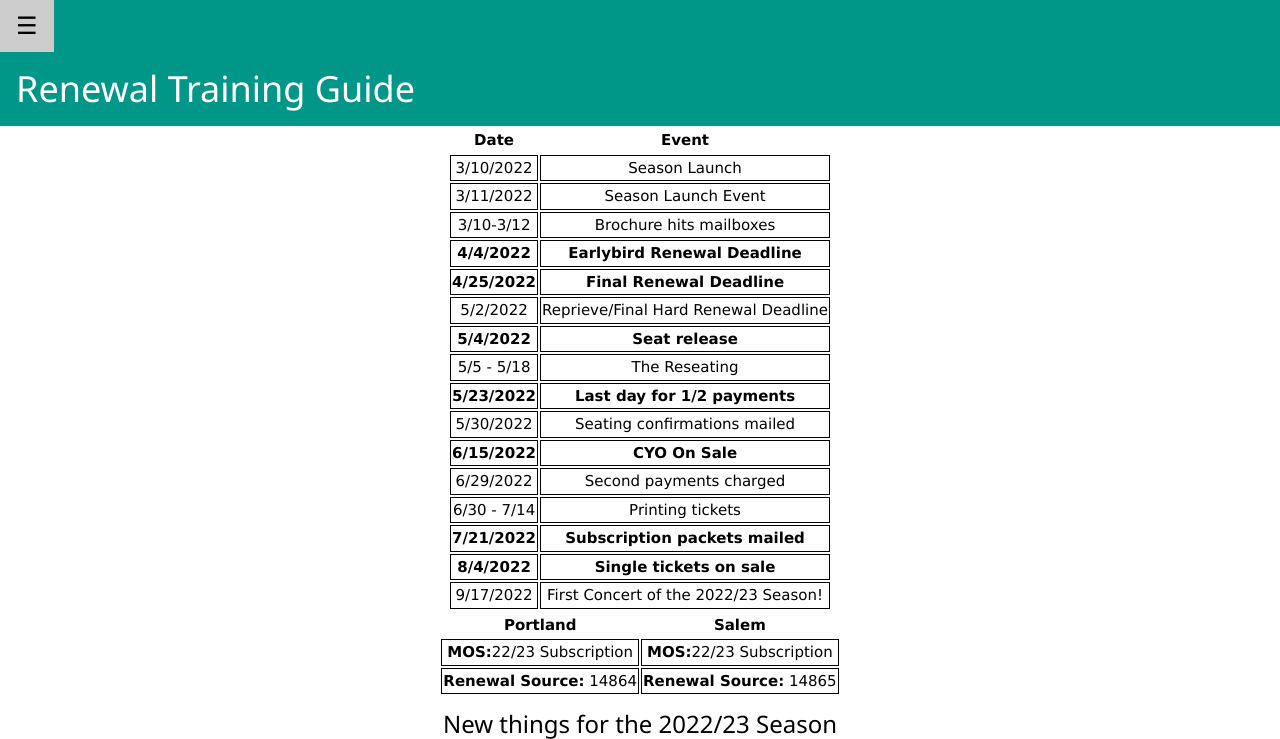
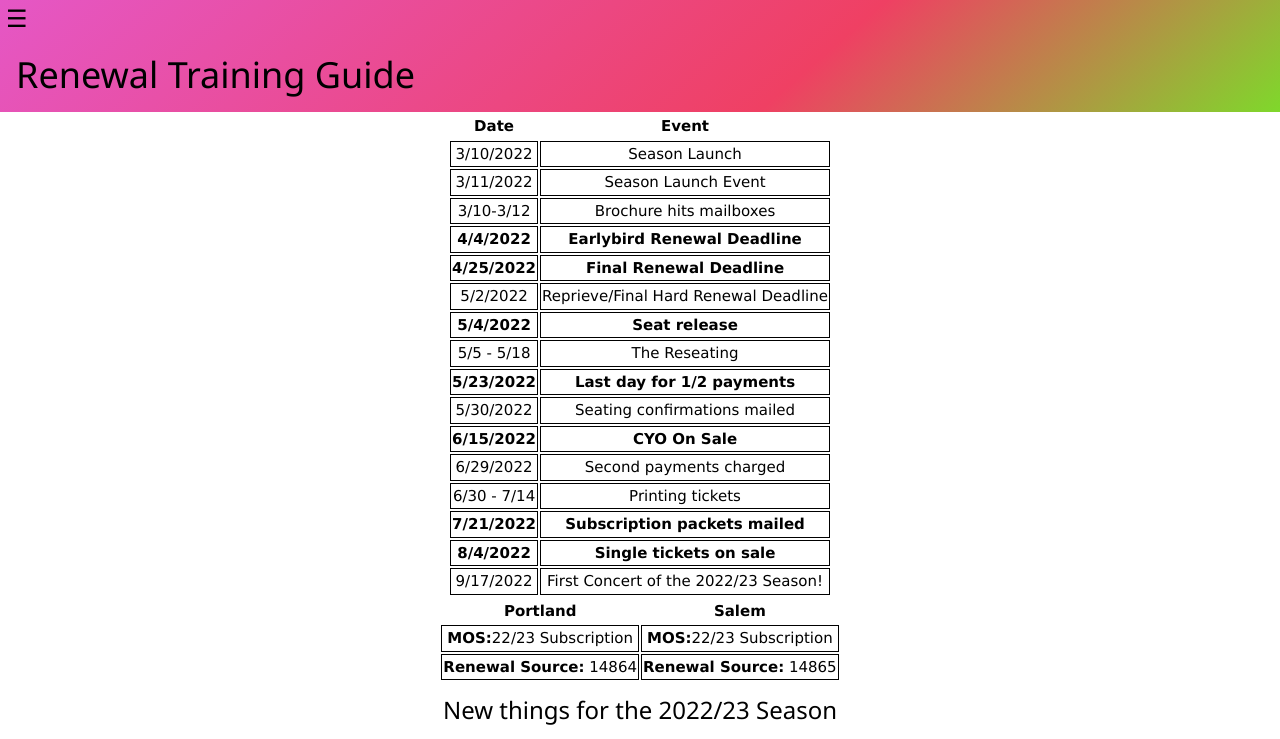
Before and after one commit to muesinga/renewal-training, a PHP site: page / in a window 1280 px wide. Shown: the top 739 px of the page. Run offline with PHP 8.4, Linux system fonts and the light colour scheme.

Commit message:
make-update

```diff
--- a/index.html
+++ b/index.html
@@ -22,8 +22,8 @@
 
 <div id="main">
 
-<div class="w3-teal">
-  <button id="openNav" class="w3-button w3-teal w3-xlarge" onclick="w3_open()">&#9776;</button>
+<div class="rainbow-gradient">
+  <button id="openNav" class="transparent w3-xlarge" onclick="w3_open()">&#9776;</button>
   <div class="w3-container style="clear:right;">
     <h1>Renewal Training Guide</h1>
   </div>
--- a/styles/style.css
+++ b/styles/style.css
@@ -105,6 +105,20 @@ figcaption {
 .anchovy-face {
     max-width: 50%;
     /* float: left; */
+}
+
+.rainbow-gradient {
+    background-color: #7fd82b;
+    background-image: linear-gradient(319deg, #7fd82b 0%, #ef4063 37%, #e557c6 100%);
+}
+
+.transparent {
+    background-color: transparent;
+    background-repeat: no-repeat;
+    border: none;
+    cursor: pointer;
+    overflow: hidden;
+    outline: none;
 }
 
 /* W3.CSS 4.15 December 2020 by Jan Egil and Borge Refsnes */
```
